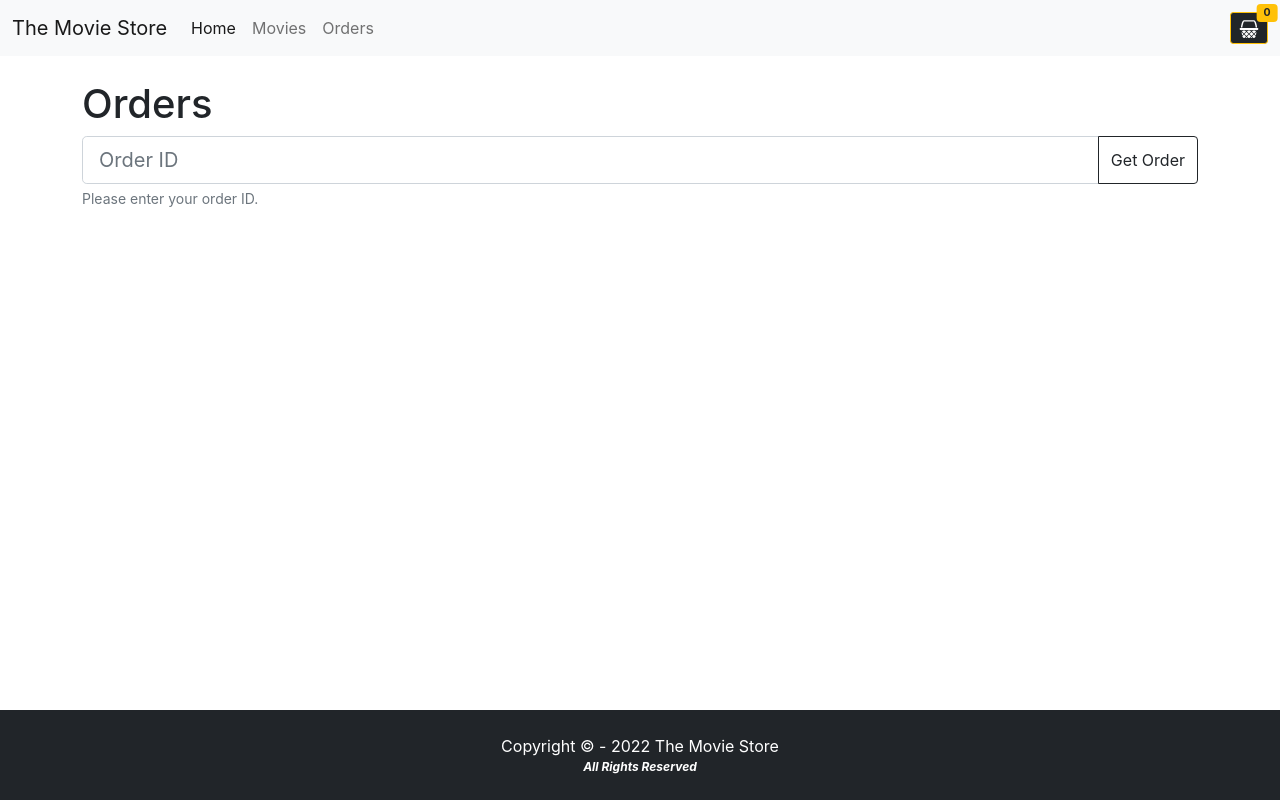
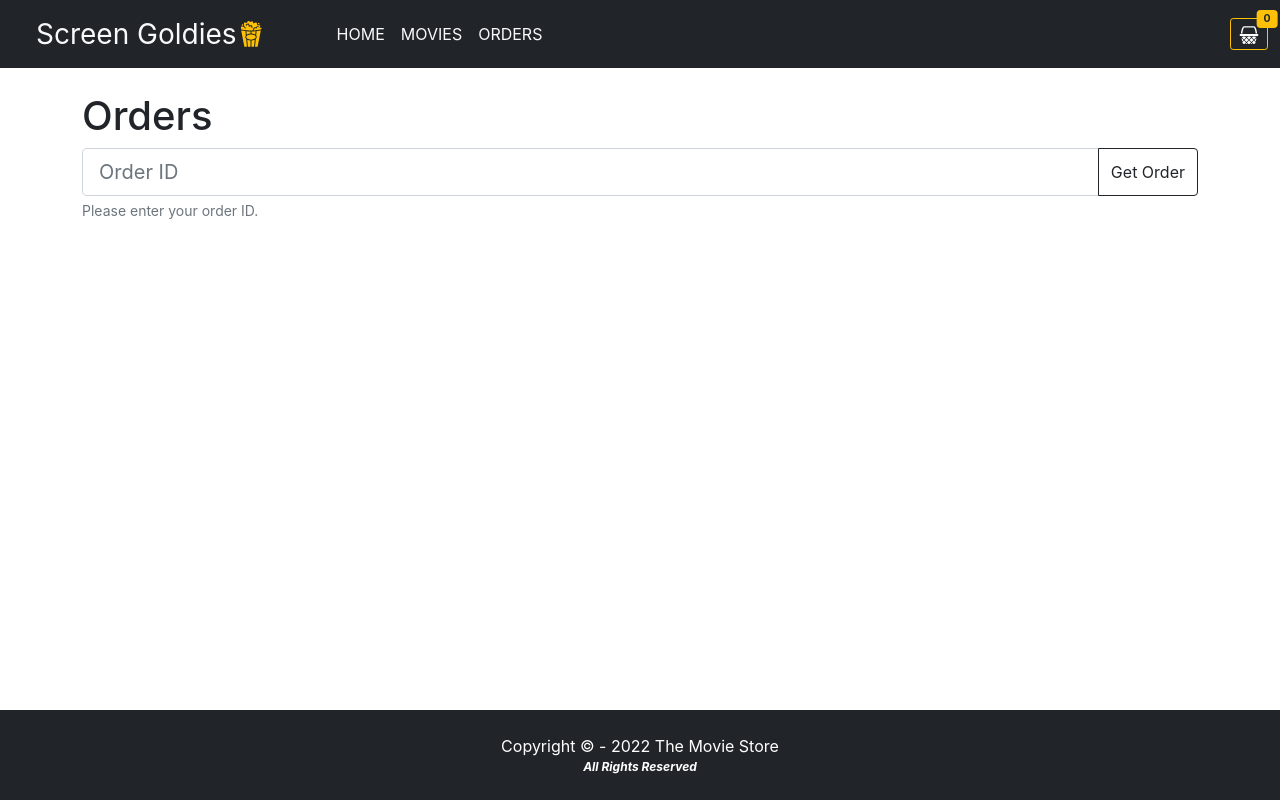
Before and after one commit to dimitar-4/movie-store-app-react, a React (Create React App) app: page /orders in a window 1280 px wide. Built offline with nearby package versions, Linux system fonts and the light colour scheme.

Commit message:
Add brand icon. Update navbar style.

```diff
--- a/src/components/Navbar.jsx
+++ b/src/components/Navbar.jsx
@@ -1,31 +1,55 @@
-import {Link} from "react-router-dom";
+import { Link } from "react-router-dom";
 import Bag from "./Bag";
+import { GiPopcorn } from "react-icons/gi";
 
 function Navbar() {
   return (
-            <nav className="navbar navbar-expand-lg navbar-light bg-light mb-4">
+    <nav className="navbar navbar-expand-lg navbar-light text-light bg-dark mb-4">
       <div className="container-fluid">
-                    <Link className="navbar-brand" to="/">The Movie Store</Link>
-                    <button className="navbar-toggler" type="button" data-bs-toggle="collapse" data-bs-target="#navbarNav" aria-controls="navbarNav" aria-expanded="false" aria-label="Toggle navigation">
+        <Link
+          className="navbar-brand text-light fs-3 ms-4 d-flex align-items-center"
+          to="/"
+        >
+          Screen Goldies <GiPopcorn className="text-warning fs-3" />
+        </Link>
+        <button
+          className="navbar-toggler bg-warning"
+          type="button"
+          data-bs-toggle="collapse"
+          data-bs-target="#navbarNav"
+          aria-controls="navbarNav"
+          aria-expanded="false"
+          aria-label="Toggle navigation"
+        >
           <span className="navbar-toggler-icon"></span>
         </button>
         <div className="collapse navbar-collapse" id="navbarNav">
-                        <ul className="navbar-nav">
+          <ul className="navbar-nav text-uppercase fw-normal ms-5">
             <li className="nav-item">
-                            <Link className="nav-link active" aria-current="page" to="/">Home</Link>
+              <Link
+                className="nav-link text-light active"
+                aria-current="page"
+                to="/"
+              >
+                Home
+              </Link>
             </li>
             <li className="nav-item">
-                            <Link className="nav-link" to="/movies">Movies</Link>
+              <Link className="nav-link text-light" to="/movies">
+                Movies
+              </Link>
             </li>
             <li className="nav-item">
-                            <Link className="nav-link" to="/orders">Orders</Link>
+              <Link className="nav-link text-light" to="/orders">
+                Orders
+              </Link>
             </li>
           </ul>
           <Bag />
         </div>
       </div>
     </nav>
-    )
+  );
 }
 
 export default Navbar;
```
Lines whose indentation alone changed are shown as unchanged.
